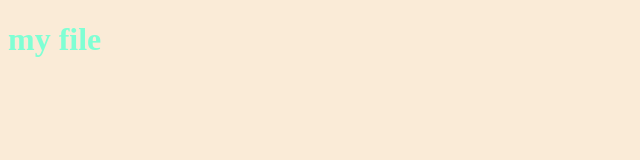
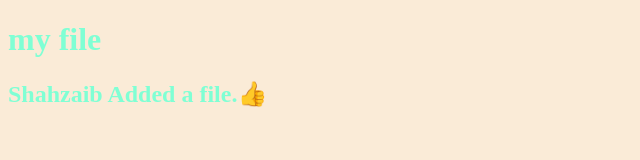
Before and after one commit to rutaba16/rutaba, a plain HTML site: page index.html in a window 1280 px wide. Shown: the whole page, without its empty margins (0-640 px from the left). Drawn offline with Linux system fonts and the light colour scheme.

Commit message:
update index.html
Code added

```diff
--- a/index.html
+++ b/index.html
@@ -19,5 +19,7 @@
         my file
     </h1>
 
+    <h2>Shahzaib Added a file.👍</h2>
+
 </body>
 </html>
```
